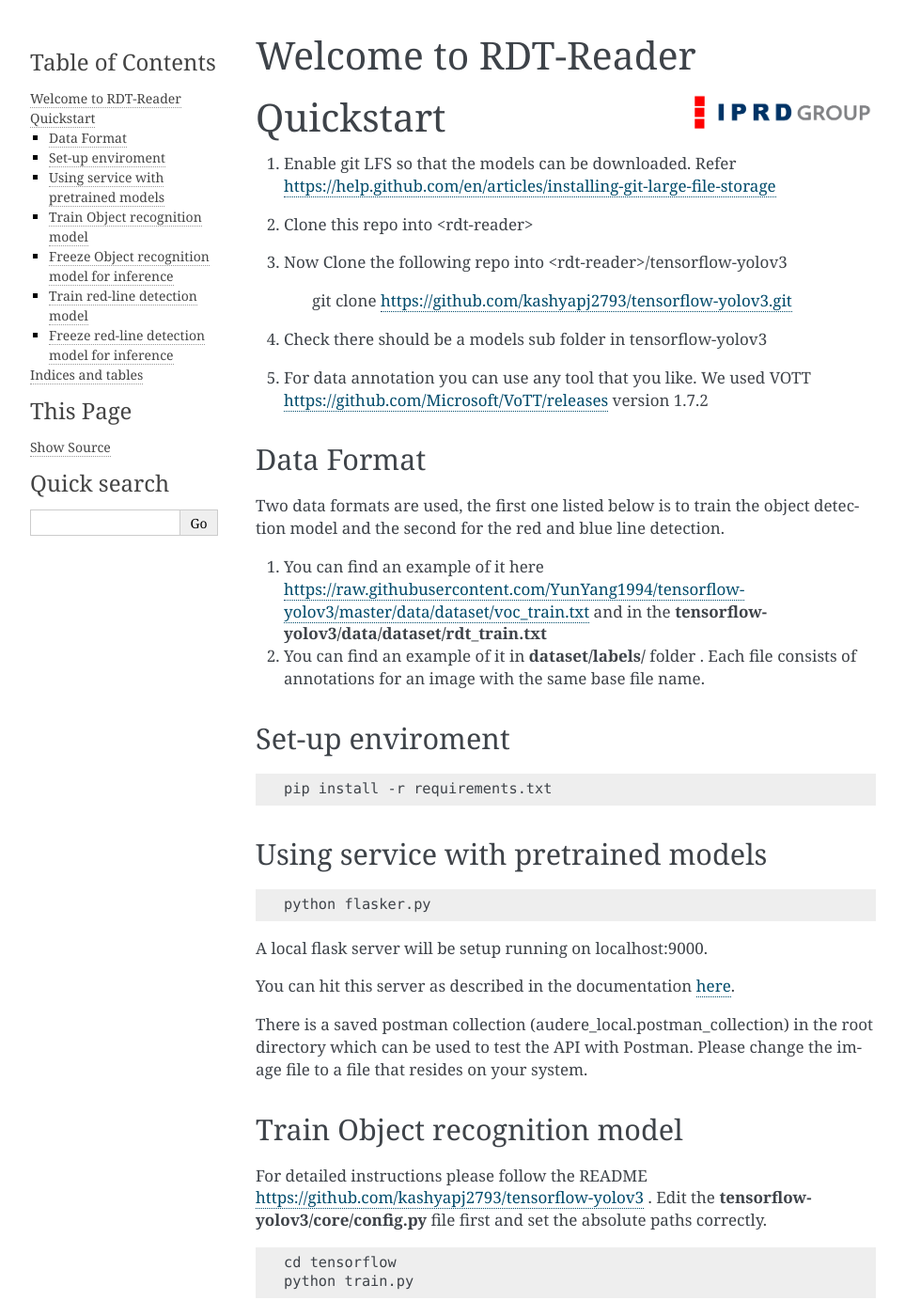
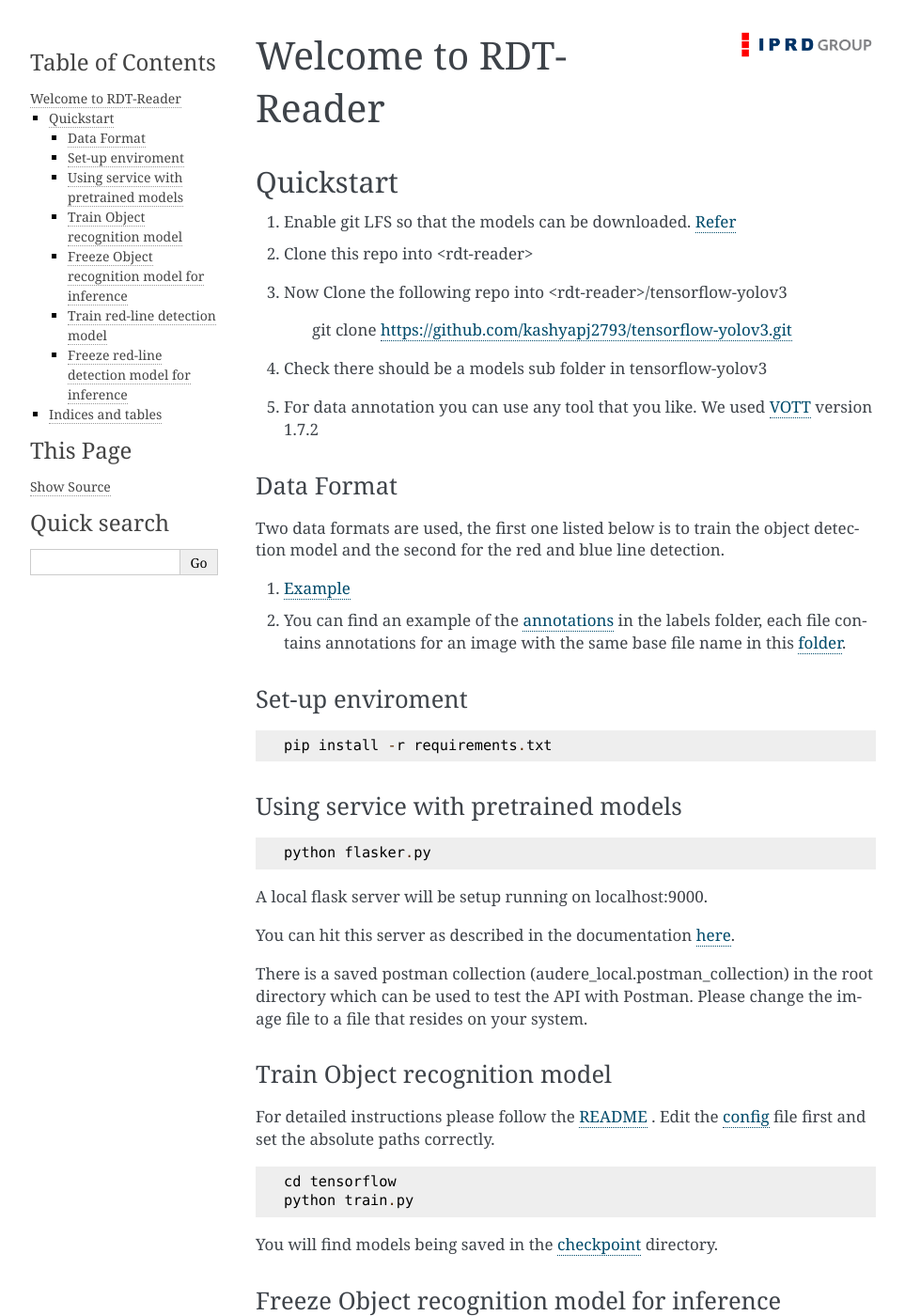
Before and after one commit to DigitalHealthIntegration/rdt-reader, a Sphinx documentation site: the page built from docs/source/index.rst, in a window 1280 px wide and 1400 px high. Shown: the whole window at 94% size, without its empty margins (148-1111 px from the left). Built offline with Sphinx 7.4.7, drawn with Linux system fonts in a browser that asks for light colours; some of the changed text lies outside the part shown.

Commit message:
Small changes in index

```diff
--- a/docs/source/index.rst
+++ b/docs/source/index.rst
@@ -2,21 +2,26 @@
 
 .. rst-class:: hide-header
 
-Welcome to RDT-Reader
-======================
-
 .. image:: _static/iprdlogo.gif
-   :width: 200px
+   :scale: 15%
    :alt: IPRD Group
    :align: right
+
+
+*********************
+Welcome to RDT-Reader
+*********************
 
 .. toctree::
    :maxdepth: 2
 
+
 Quickstart
 ==========
 
-1. Enable git LFS so that the models can be downloaded. Refer https://help.github.com/en/articles/installing-git-large-file-storage
+1. Enable git LFS so that the models can be downloaded. Refer_
+
+.. _Refer: https://help.github.com/en/articles/installing-git-large-file-storage
 
 2. Clone this repo into <rdt-reader>
 
@@ -26,27 +31,37 @@
 
 4. Check there should be a models sub folder in tensorflow-yolov3
 
-5. For data annotation you can use any tool that you like. We used VOTT https://github.com/Microsoft/VoTT/releases version 1.7.2
+5. For data annotation you can use any tool that you like. We used VOTT_ version 1.7.2
+
+.. _VOTT: https://github.com/Microsoft/VoTT/releases
 
 Data Format
 ------------
 
 Two data formats are used, the first one listed below is to train the object detection model and the second for the red and blue line detection.
 
-1. You can find an example of it here https://raw.githubusercontent.com/YunYang1994/tensorflow-yolov3/master/data/dataset/voc_train.txt and in the **tensorflow-yolov3/data/dataset/rdt_train.txt**
+1. Example_
 
-2. You can find an example of it in **dataset/labels/** folder . Each file consists of annotations for an image with the same base file name.
+.. _Example: https://github.com/kashyapj2793/tensorflow-yolov3/blob/master/data/dataset/rdt_train.txt
+    Make sure you change the path in this file before training.
+
+2. You can find an example of the annotations_ in the labels folder, each file contains annotations for an image with the same base file name in this folder_.
+
+
+.. _annotations: https://github.com/DigitalHealthIntegration/rdt-reader/tree/master/dataset/labels
+
+.. _folder: https://github.com/DigitalHealthIntegration/rdt-reader/tree/master/dataset/images_yolo
 
 Set-up enviroment
 -----------------
-.. code-block:: unix
+.. code-block::
 
     pip install -r requirements.txt
 
 Using service with pretrained models
 ------------------------------------
 
-.. code-block:: unix
+.. code-block::
 
     python flasker.py
 
@@ -61,24 +76,34 @@
 Train Object recognition model
 ------------------------------
 
-For detailed instructions please follow the README https://github.com/kashyapj2793/tensorflow-yolov3 . Edit the **tensorflow-yolov3/core/config.py** file first and set the absolute paths correctly.
+For detailed instructions please follow the README_ . Edit the config_ file first and set the absolute paths correctly.
 
-.. code-block:: unix
+.. _README: https://github.com/kashyapj2793/tensorflow-yolov3/blob/master/README.md
+
+.. _config: https://github.com/kashyapj2793/tensorflow-yolov3/blob/master/core/config.py
+
+
+.. code-block::
 
     cd tensorflow
     python train.py
 
-You will find models being saved in the **tensorflow-yolov3/checkpoint** directory.
+You will find models being saved in the checkpoint_ directory.
+
+.. _checkpoint : https://github.com/kashyapj2793/tensorflow-yolov3/tree/master/checkpoint
 
 Freeze Object recognition model for inference
 ---------------------------------------------
 
-Use the script **tensorflow-yolov3/freeze_yolo_tf.py** . Please change the paths to select the newly trained model and new export directory.
+Run the script_ . Please change the paths to select the newly trained model and new export directory.
+
+.. _script : https://github.com/kashyapj2793/tensorflow-yolov3/blob/master/freeze_yolo_tf.py
+
 
 Train red-line detection model
 ------------------------------
 
-.. code-block:: unix
+.. code-block::
 
     cd ..
     python train_blue_red.py
```
